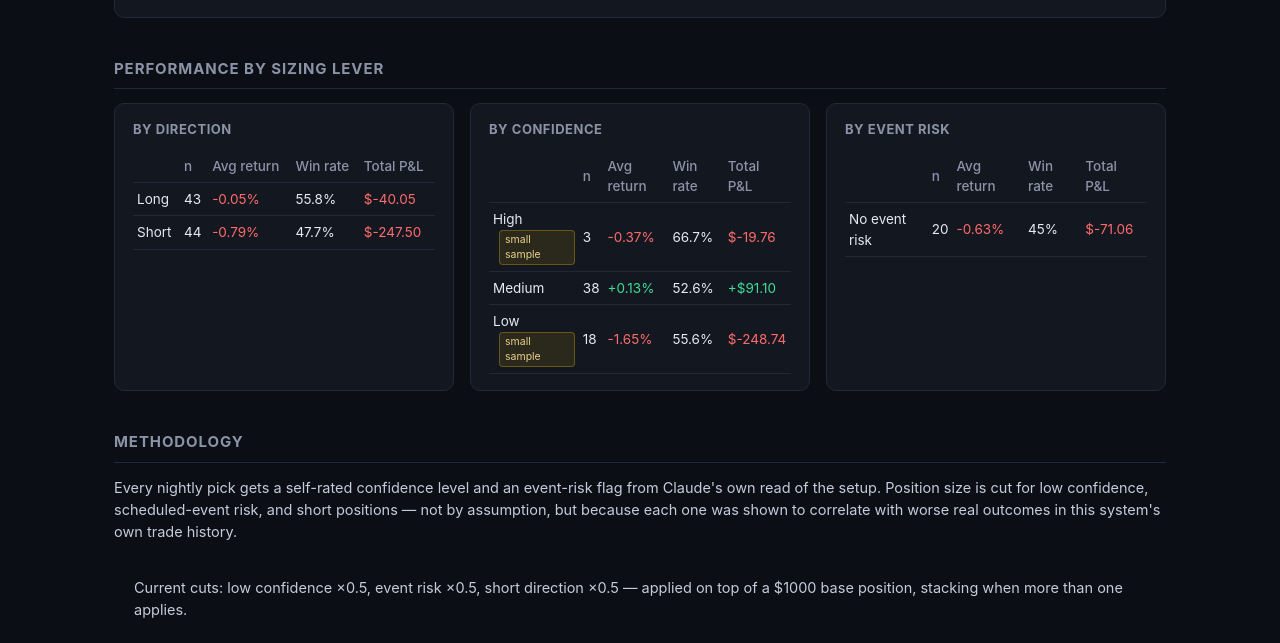
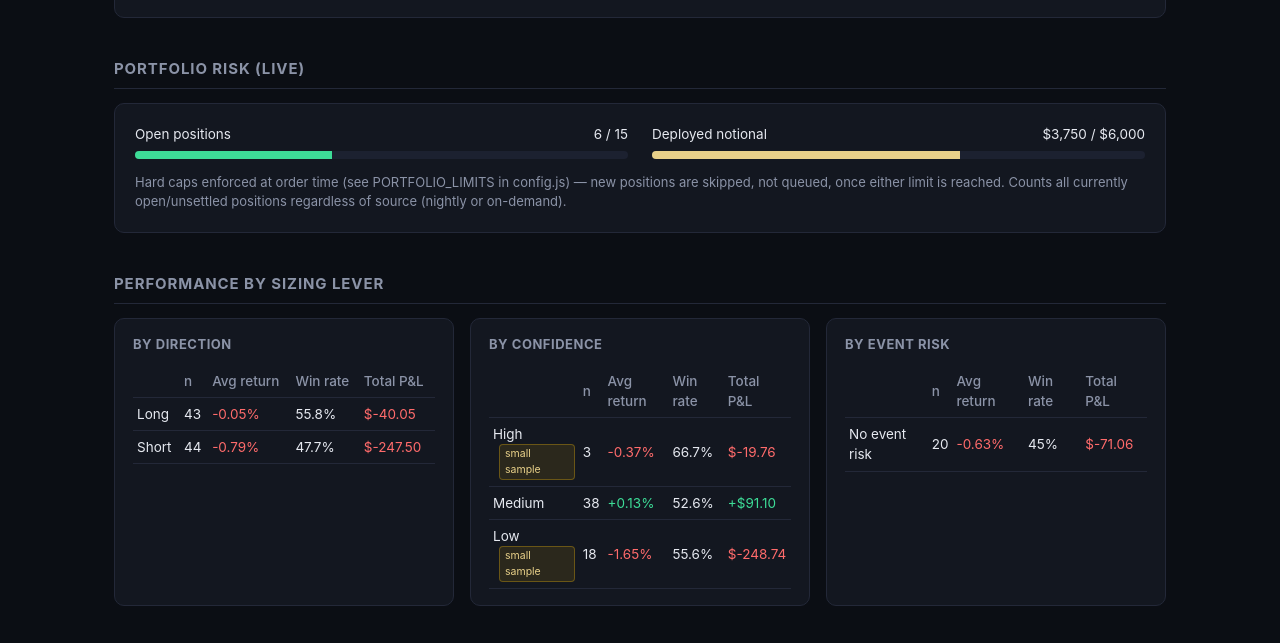
Before and after one commit to JackSmiley1/market-brief-agent, a website: page docs/index.html in a window 1280 px wide. Shown: the part 854-1497 px from the top of the page. Drawn offline with nearby package versions, Linux system fonts and the light colour scheme.

Commit message:
Add portfolio-level risk cap (max concurrent positions + max deployed notional) and surface live exposure on dashboard

```diff
--- a/docs/data.json
+++ b/docs/data.json
@@ -1,5 +1,5 @@
 {
-  "generatedAt": "2026-09-23T19:53:12.019Z",
+  "generatedAt": "2026-09-23T19:56:50.536Z",
   "minSampleSize": 20,
   "overview": {
     "closedTrades": 87,
@@ -430,6 +430,12 @@
       "shortDirection": 0.5
     }
   },
+  "portfolioRisk": {
+    "currentOpenPositions": 6,
+    "currentDeployedUsd": 3750,
+    "maxConcurrentPositions": 15,
+    "maxTotalNotionalUsd": 6000
+  },
   "recentBriefs": [
     {
       "date": "2026-09-22",
--- a/docs/index.html
+++ b/docs/index.html
@@ -171,6 +171,13 @@
   </section>
 
   <section>
+    <h2>Portfolio Risk (Live)</h2>
+    <div class="chart-wrap" id="risk-wrap">
+      <div class="loading">Loading…</div>
+    </div>
+  </section>
+
+  <section>
     <h2>Performance by Sizing Lever</h2>
     <div class="bucket-grid" id="bucket-container">
       <div class="loading">Loading…</div>
@@ -252,6 +259,35 @@ async function main() {
     }
   });
 
+  // ---- Portfolio risk (live exposure vs. caps) ----
+  const risk = data.portfolioRisk;
+  if (risk) {
+    const posPct = Math.min(100, (risk.currentOpenPositions / risk.maxConcurrentPositions) * 100);
+    const notionalPct = Math.min(100, (risk.currentDeployedUsd / risk.maxTotalNotionalUsd) * 100);
+    const barColor = (pct) => pct >= 90 ? 'var(--red)' : pct >= 60 ? '#e8d089' : 'var(--green)';
+    document.getElementById('risk-wrap').innerHTML = `
+      <div style="display:grid; grid-template-columns:1fr 1fr; gap:24px;">
+        <div>
+          <div style="display:flex; justify-content:space-between; font-size:13.5px; margin-bottom:6px;">
+            <span>Open positions</span><span>${risk.currentOpenPositions} / ${risk.maxConcurrentPositions}</span>
+          </div>
+          <div style="background:#1c2130; border-radius:6px; height:8px; overflow:hidden;">
+            <div style="width:${posPct}%; height:100%; background:${barColor(posPct)};"></div>
+          </div>
+        </div>
+        <div>
+          <div style="display:flex; justify-content:space-between; font-size:13.5px; margin-bottom:6px;">
+            <span>Deployed notional</span><span>$${risk.currentDeployedUsd.toLocaleString()} / $${risk.maxTotalNotionalUsd.toLocaleString()}</span>
+          </div>
+          <div style="background:#1c2130; border-radius:6px; height:8px; overflow:hidden;">
+            <div style="width:${notionalPct}%; height:100%; background:${barColor(notionalPct)};"></div>
+          </div>
+        </div>
+      </div>
+      <p style="color:var(--muted); font-size:13px; margin:14px 0 0;">Hard caps enforced at order time (see PORTFOLIO_LIMITS in config.js) — new positions are skipped, not queued, once either limit is reached. Counts all currently open/unsettled positions regardless of source (nightly or on-demand).</p>
+    `;
+  }
+
   // ---- Buckets ----
   const groupTitles = { direction: 'By Direction', confidence: 'By Confidence', eventRisk: 'By Event Risk' };
   const labelNames = { long: 'Long', short: 'Short', high: 'High', medium: 'Medium', low: 'Low', event_risk: 'Event risk', no_event_risk: 'No event risk' };
```
Also changed, not shown: src/config.js (+20 -0 lines), src/exportSite.js (+17 -1 lines), src/paperTrade.js (+27 -1 lines).
